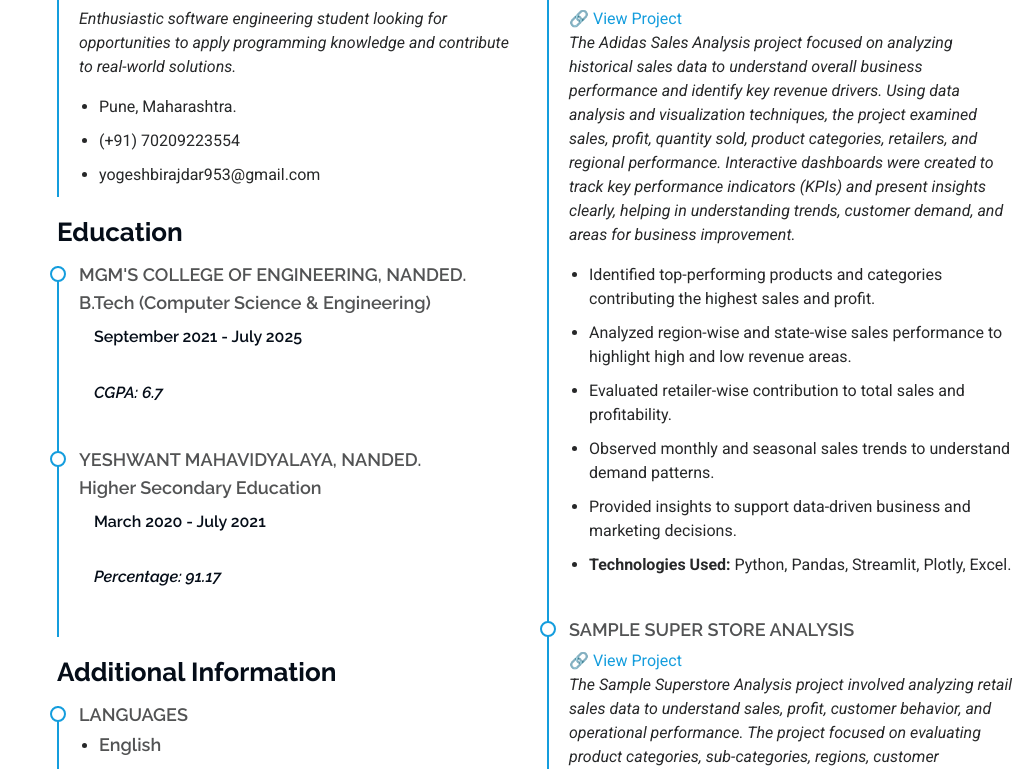
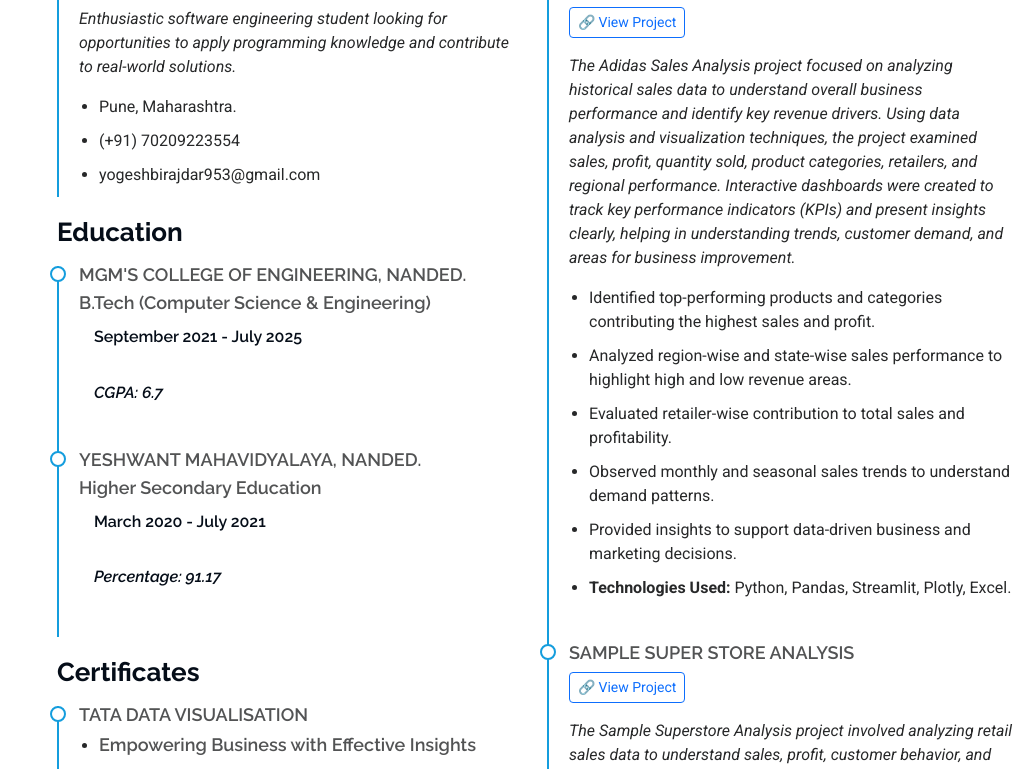
Before and after one commit to yogeshbirajdar/Yogesh-Birajdar-Portfolio, a plain HTML site: page index.html in a window 1280 px wide. Shown: the part 2996-3765 px from the top of the page, without its empty margins (255-1280 px from the left). Drawn offline with Linux system fonts and the light colour scheme.

Commit message:
Update website link and project descriptions in index.html

```diff
--- a/index.html
+++ b/index.html
@@ -101,7 +101,7 @@
               <div class="col-lg-6">
                 <ul>
                   <li><i class="bi bi-chevron-right"></i> <strong>Birthday:</strong> <span>22 Oct 2002</span></li>
-                  <li><i class="bi bi-chevron-right"></i> <strong>Website:</strong> <span>www.example.com</span></li>
+                  <li><i class="bi bi-chevron-right"></i> <strong>Website:</strong> <span><a href="" target="_blank">yogeshbirajdar-portfolio</a></span></li>
                   <li><i class="bi bi-chevron-right"></i> <strong>Phone:</strong> <span>+91 7020922354</span></li>
                   <li><i class="bi bi-chevron-right"></i> <strong>City:</strong> <span>Pune, Maharashtra</span></li>
                 </ul>
@@ -333,8 +333,7 @@
 
             <div class="resume-item pb-0">
               <h4>Yogesh Birajdar</h4>
-              <p><em>Enthusiastic software engineering student looking for opportunities to apply programming knowledge and contribute
-to real-world solutions.</em></p>
+              <p><em>Enthusiastic software engineering student looking for opportunities to apply programming knowledge and contribute to real-world solutions.</em></p>
               <ul>
                 <li>Pune, Maharashtra.</li>
                 <li>(+91) 70209223554</li>
@@ -359,6 +358,17 @@ to real-world solutions.</em></p>
 
             </div><!-- Edn Resume Item -->
 
+
+            <h3 class="resume-title">Certificates</h3>
+            <div class="resume-item">
+              <h4>Tata Data Visualisation</h4>
+              <ul>
+                <li><h2>Empowering Business with Effective Insights</h2></li>
+                <a href="https://www.theforage.com/completion-certificates/ifobHAoMjQs9s6bKS/MyXvBcppsW2FkNYCX_ifobHAoMjQs9s6bKS_GtQtzqMjmXHyNmvD5_1767167292039_completion_certificate.pdf" target="_blank" class="btn btn-sm btn-outline-primary"> 🔗 View Certificate </a></li>
+              </ul>
+
+            </div><!-- Edn Resume Item -->
+
             <h3 class="resume-title">Additional Information</h3>
             <div class="resume-item">
               <h4>Languages</h4>
@@ -375,7 +385,8 @@ to real-world solutions.</em></p>
           <div class="col-lg-6" data-aos="fade-up" data-aos-delay="200">
             <h3 class="resume-title">Projects</h3>
             <div class="resume-item">
-              <h4>Adidas Sales Analysis</h4><a href="https://adidas-sales-analysis-by-yogeshbirajdar.onrender.com/" target="_blank">🔗 View Project</a>
+              <h4>Adidas Sales Analysis</h4>
+              <p><a href="https://adidas-sales-analysis-by-yogeshbirajdar.streamlit.app/" target="_blank" class="btn btn-sm btn-outline-primary">🔗 View Project</a></p>
 
               <p><em>The Adidas Sales Analysis project focused on analyzing historical sales data to understand overall business performance and identify key revenue drivers. Using data analysis and visualization techniques, the project examined sales, profit, quantity sold, product categories, retailers, and regional performance. Interactive dashboards were created to track key performance indicators (KPIs) and present insights clearly, helping in understanding trends, customer demand, and areas for business improvement.</em></p>
               <ul>
@@ -389,7 +400,8 @@ to real-world solutions.</em></p>
             </div><!-- Edn Resume Item -->
 
             <div class="resume-item">
-              <h4>Sample Super Store Analysis</h4><a href=https://sample-super-store.onrender.com/" target="_blank">🔗 View Project</a>
+              <h4>Sample Super Store Analysis</h4>
+              <p><a href="https://sample-super-store-by-yogeshbirajdar.streamlit.app/" target="_blank" class="btn btn-sm btn-outline-primary">🔗 View Project</a></p>
               <p><em>The Sample Superstore Analysis project involved analyzing retail sales data to understand sales, profit, customer behavior, and operational performance. The project focused on evaluating product categories, sub-categories, regions, customer segments, and shipping modes to identify factors impacting profitability. Interactive dashboards and reports were created to track key metrics and uncover trends, helping to identify loss-making areas and opportunities for business optimization through data-driven decisions.</em></p>
               <ul>
                 <li>Identified high-profit and loss-making product sub-categories</li>
@@ -644,10 +656,6 @@ to real-world solutions.</em></p>
         <p>© <span>Copyright</span> <strong class="px-1 sitename">Portfolio</strong> <span>All Rights Reserved</span></p>
       </div>
       <div class="credits">
-        <!-- All the links in the footer should remain intact. -->
-        <!-- You can delete the links only if you've purchased the pro version. -->
-        <!-- Licensing information: https://bootstrapmade.com/license/ -->
-        <!-- Purchase the pro version with working PHP/AJAX contact form: [buy-url] -->
         Designed by <a href="#">Yogesh Birajdar</a>
       </div>
     </div>
```
